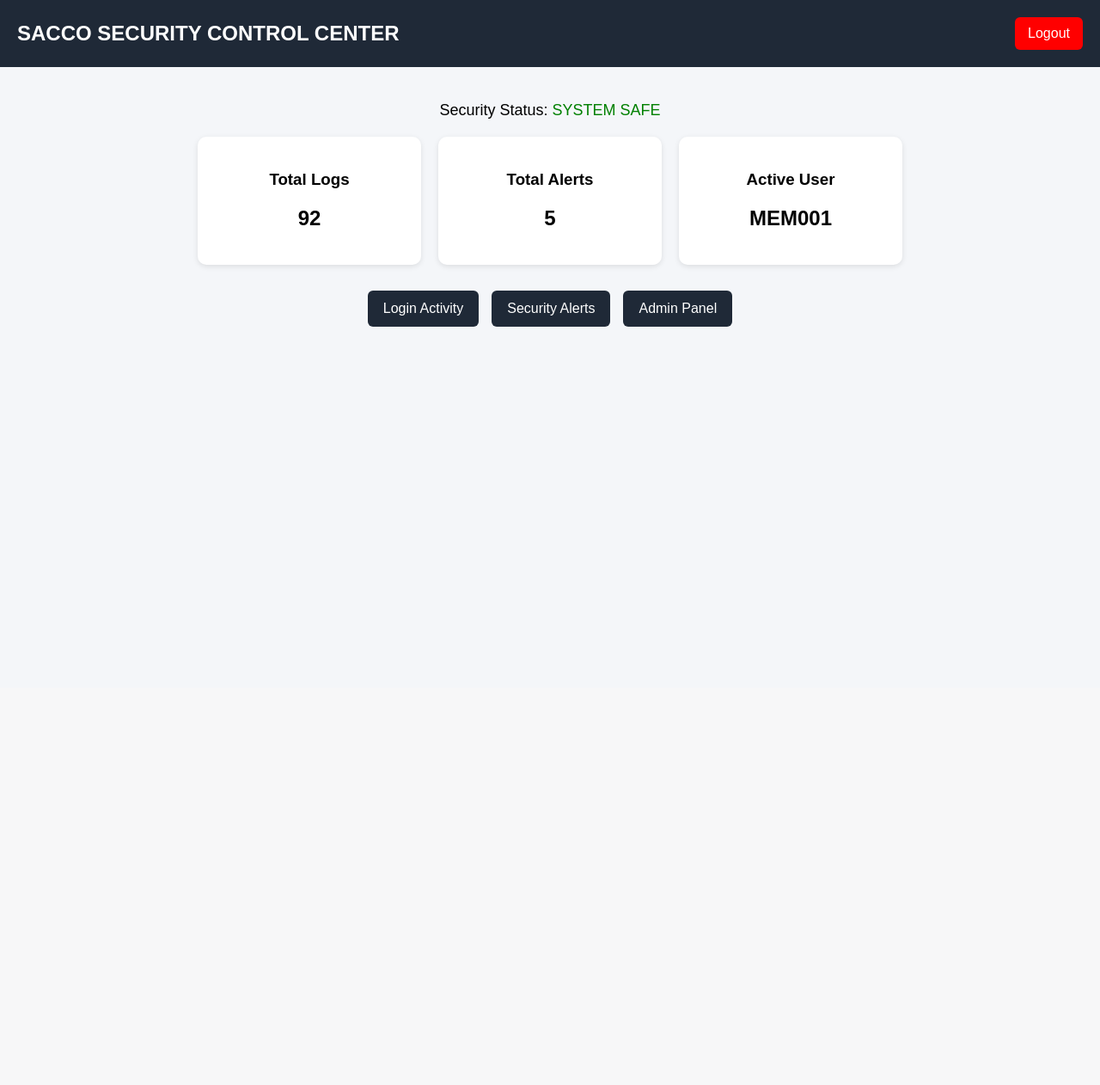
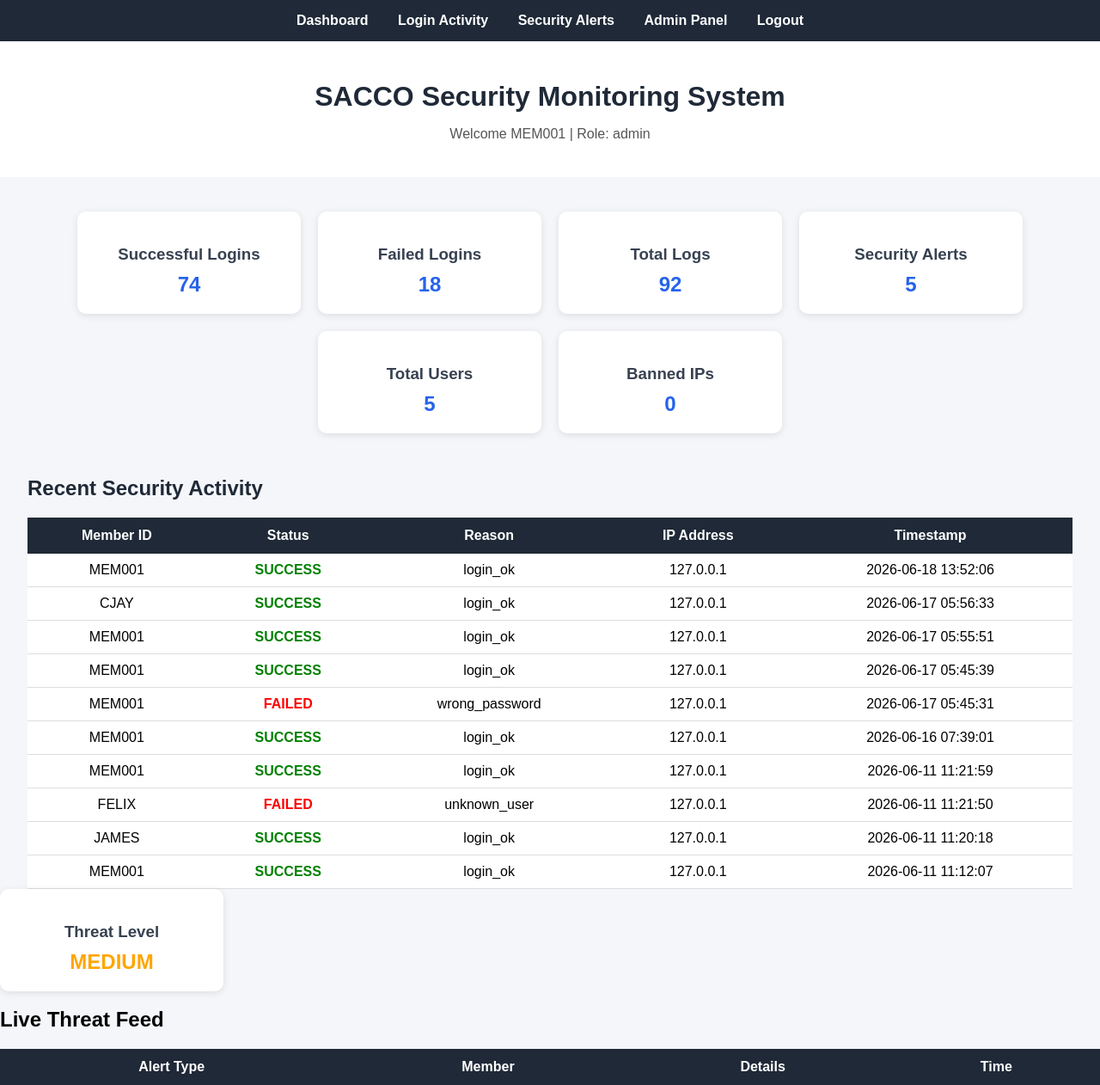
Before and after one commit to CJAY6990/SACCO-Security-System-, a Flask app: page /dashboard in a window 1280 px wide. Shown: the whole page at 86% size. Before the commit the page ends 380 px from the top, so only its background shows below. Run offline with Flask 3, Linux system fonts and the light colour scheme; a user stored in the database is signed in; data comes from the database, SQL or seed files in the repository; both versions use the stored data as it was after the commit; data that the repository does not hold is empty.

Commit message:
update SACCO Security System

```diff
--- a/app.py
+++ b/app.py
@@ -12,21 +12,20 @@ socketio = SocketIO(app, cors_allowed_origins="*")
 
 
 def emit_event(event_type, member, ip):
-    socketio.emit(
-        "security_event",
-        {
-            "type": event_type,
-            "member": member,
-            "ip": ip
-        }
-    )
+    socketio.emit("security_event", {
+        "type": event_type,
+        "member": member,
+        "ip": ip
+    })
 
 
+# ---------------- HOME ----------------
 @app.route("/")
 def home():
     return redirect(url_for("login"))
 
 
+# ---------------- LOGIN ----------------
 @app.route("/login", methods=["GET", "POST"])
 def login():
 
@@ -38,44 +37,26 @@ def login():
         password = request.form.get("password")
         ip_address = request.remote_addr
 
-        user = authenticate_user(
-            member_id,
-            password,
-            ip_address
-        )
+        user = authenticate_user(member_id, password, ip_address)
 
         if not user:
 
-            emit_event(
-                "FAILED_LOGIN",
-                member_id,
-                ip_address
-            )
+            emit_event("FAILED_LOGIN", member_id, ip_address)
 
             error = "Invalid Member ID or Password"
-
-            return render_template(
-                "login.html",
-                error=error
-            )
+            return render_template("login.html", error=error)
 
         session["member_id"] = user["member_id"]
         session["role"] = user["role"]
 
-        emit_event(
-            "SUCCESS_LOGIN",
-            member_id,
-            ip_address
-        )
+        emit_event("SUCCESS_LOGIN", member_id, ip_address)
 
         return redirect(url_for("dashboard"))
 
-    return render_template(
-        "login.html",
-        error=error
-    )
+    return render_template("login.html", error=error)
 
 
+# ---------------- SIGNUP ----------------
 @app.route("/signup", methods=["GET", "POST"])
 def signup():
 
@@ -88,12 +69,10 @@ def signup():
         phone = request.form.get("phone")
         password = request.form.get("password")
 
-        # 1. CHECK EMPTY FIELDS
         if not member_id or not email or not phone or not password:
             error = "All fields are required"
             return render_template("sign_up.html", error=error)
 
-        # 2. STRONG PASSWORD CHECK
         import re
 
         if len(password) < 8 or \
@@ -102,12 +81,11 @@ def signup():
            not re.search(r"\d", password) or \
            not re.search(r"[!@#$%^&*(),.?\":{}|<>]", password):
 
-            error = "Weak password! Use uppercase, lowercase, number & symbol"
+            error = "Weak password"
             return render_template("sign_up.html", error=error)
 
         conn = get_db_connection()
 
-        # 3. CHECK IF USER EXISTS
         existing = conn.execute(
             "SELECT * FROM users WHERE member_id = ?",
             (member_id,)
@@ -115,21 +93,14 @@ def signup():
 
         if existing:
             conn.close()
-            error = "Member already exists"
+            error = "User already exists"
             return render_template("sign_up.html", error=error)
 
-        # 4. HASH PASSWORD
         hashed_password = generate_password_hash(password)
 
-        # 5. INSERT USER (WITH EMAIL + PHONE + NOT VERIFIED)
         conn.execute("""
             INSERT INTO users (
-                member_id,
-                email,
-                phone,
-                password,
-                role,
-                verified
+                member_id, email, phone, password, role, verified
             )
             VALUES (?, ?, ?, ?, ?, ?)
         """, (
@@ -147,6 +118,10 @@ def signup():
         return redirect(url_for("login"))
 
     return render_template("sign_up.html", error=error)
+
+
+# ---------------- DASHBOARD ----------------
+# ---------------- DASHBOARD ----------------
 @app.route("/dashboard")
 def dashboard():
 
@@ -163,42 +138,92 @@ def dashboard():
         "SELECT COUNT(*) AS count FROM security_alerts"
     ).fetchone()["count"]
 
+    total_users = conn.execute(
+        "SELECT COUNT(*) AS count FROM users"
+    ).fetchone()["count"]
+
+    failed_logins = conn.execute("""
+        SELECT COUNT(*) AS count
+        FROM login_logs
+        WHERE status='FAILED'
+    """).fetchone()["count"]
+
+    successful_logins = conn.execute("""
+        SELECT COUNT(*) AS count
+        FROM login_logs
+        WHERE status='SUCCESS'
+    """).fetchone()["count"]
+
+    banned_ips = conn.execute("""
+        SELECT COUNT(*) AS count
+        FROM ip_bans
+    """).fetchone()["count"]
+
+    recent_logs = conn.execute("""
+        SELECT *
+        FROM login_logs
+        ORDER BY timestamp DESC
+        LIMIT 10
+    """).fetchall()
+
+    # Threat Level Calculation
+    if failed_logins >= 20 or total_alerts >= 10:
+        threat_level = "HIGH"
+
+    elif failed_logins >= 5 or total_alerts >= 3:
+        threat_level = "MEDIUM"
+
+    else:
+        threat_level = "LOW"
+
     conn.close()
 
     return render_template(
         "dashboard.html",
         total_logs=total_logs,
         total_alerts=total_alerts,
+        total_users=total_users,
+        failed_logins=failed_logins,
+        successful_logins=successful_logins,
+        banned_ips=banned_ips,
+        recent_logs=recent_logs,
+        threat_level=threat_level,
         member_id=session["member_id"],
         role=session["role"]
     )
 
-
+# ---------------- LOGS ----------------#
 @app.route("/logs")
 def logs_page():
 
     if "member_id" not in session:
         return redirect(url_for("login"))
 
+    status_filter = request.args.get("status")
+
     conn = get_db_connection()
 
-    logs = conn.execute(
-        """
-        SELECT *
-        FROM login_logs
-        ORDER BY timestamp DESC
-        LIMIT 50
-        """
-    ).fetchall()
+    if status_filter in ["SUCCESS", "FAILED"]:
+        logs = conn.execute("""
+            SELECT *
+            FROM login_logs
+            WHERE status = ?
+            ORDER BY timestamp DESC
+        """, (status_filter,)).fetchall()
+    else:
+        logs = conn.execute("""
+            SELECT *
+            FROM login_logs
+            ORDER BY timestamp DESC
+            LIMIT 50
+        """).fetchall()
 
     conn.close()
 
-    return render_template(
-        "logs.html",
-        logs=logs
-    )
+    return render_template("logs.html", logs=logs)
 
 
+# ---------------- ALERTS ----------------
 @app.route("/alerts")
 def alerts_page():
 
@@ -207,22 +232,18 @@ def alerts_page():
 
     conn = get_db_connection()
 
-    alerts = conn.execute(
-        """
-        SELECT *
-        FROM security_alerts
+    alerts = conn.execute("""
+        SELECT * FROM security_alerts
         ORDER BY timestamp DESC
         LIMIT 50
-        """
-    ).fetchall()
+    """).fetchall()
 
     conn.close()
 
-    return render_template(
-        "alerts.html",
-        alerts=alerts
-    )
+    return render_template("alerts.html", alerts=alerts)
 
+
+# ---------------- ADMIN ----------------
 @app.route("/admin")
 def admin():
 
@@ -235,30 +256,28 @@ def admin():
     conn = get_db_connection()
 
     users = conn.execute("""
-        SELECT *
-        FROM users
+        SELECT * FROM users
         ORDER BY member_id
     """).fetchall()
 
     conn.close()
 
-    return render_template(
-        "admin.html",
-        users=users
-    )
+    return render_template("admin.html", users=users)
 
+
+# ---------------- LOGOUT ----------------
 @app.route("/logout")
 def logout():
-
     session.clear()
-
     return redirect(url_for("login"))
 
 
+# ---------------- SOCKET ----------------
 @socketio.on("connect")
 def handle_connect():
     print("Client connected")
 
 
+# ---------------- RUN APP ----------------
 if __name__ == "__main__":
     socketio.run(app, debug=True)
--- a/templates/dashboard.html
+++ b/templates/dashboard.html
@@ -5,138 +5,255 @@
 
     <style>
         body {
-            font-family: Arial;
             margin: 0;
-            background: #f4f6f9;
+            font-family: Arial, sans-serif;
+            background-color: #f4f6f9;
         }
 
-        /* HEADER */
-        .header {
-            background: #1f2937;
-            color: white;
-            padding: 20px;
-            display: flex;
-            justify-content: space-between;
-            align-items: center;
+        .navbar {
+            background-color: #1f2937;
+            padding: 15px;
+            text-align: center;
         }
 
-        .header h2 {
+        .navbar a {
+            color: white;
+            text-decoration: none;
+            margin: 0 15px;
+            font-weight: bold;
+        }
+
+        .navbar a:hover {
+            color: #60a5fa;
+        }
+
+        .header {
+            text-align: center;
+            padding: 25px;
+            background: white;
+            margin-bottom: 20px;
+        }
+
+        .header h1 {
+            margin-bottom: 10px;
+            color: #1f2937;
+        }
+
+        .header p {
+            color: #555;
+        }
+
+        .cards {
+            display: flex;
+            justify-content: center;
+            flex-wrap: wrap;
+            gap: 20px;
+            padding: 20px;
+        }
+
+        .card-link {
+            text-decoration: none;
+            color: inherit;
+        }
+
+        .card {
+            width: 220px;
+            background: white;
+            border-radius: 10px;
+            padding: 20px;
+            text-align: center;
+            box-shadow: 0px 2px 8px rgba(0,0,0,0.1);
+            transition: 0.3s;
+        }
+
+        .card:hover {
+            transform: translateY(-5px);
+        }
+
+        .card h3 {
+            margin-bottom: 10px;
+            color: #374151;
+        }
+
+        .card h2 {
+            color: #2563eb;
             margin: 0;
         }
 
-        .logout-btn {
-            background: red;
-            color: white;
-            padding: 10px 15px;
-            text-decoration: none;
-            border-radius: 6px;
+        .section {
+            width: 95%;
+            margin: auto;
+            margin-top: 30px;
         }
 
-        /* CONTAINER */
-        .container {
-            max-width: 1100px;
-            margin: auto;
-            padding: 20px;
+        .section h2 {
+            color: #1f2937;
         }
 
-        /* CARDS */
-        .cards {
-            display: flex;
-            gap: 20px;
-            justify-content: center;
-            flex-wrap: wrap;
-            margin-top: 20px;
+        table {
+            width: 100%;
+            border-collapse: collapse;
+            background: white;
         }
 
-        .card {
-            background: white;
-            padding: 20px;
-            width: 220px;
-            border-radius: 10px;
-            text-align: center;
-            box-shadow: 0 2px 6px rgba(0,0,0,0.1);
+        th {
+            background-color: #1f2937;
+            color: white;
+            padding: 12px;
         }
 
-        /* NAVIGATION */
-        .nav {
-            display: flex;
-            justify-content: center;
-            gap: 15px;
-            margin-top: 30px;
-            flex-wrap: wrap;
+        td {
+            padding: 10px;
+            border-bottom: 1px solid #ddd;
+            text-align: center;
         }
 
-        .nav a {
-            background: #1f2937;
-            color: white;
-            padding: 12px 18px;
-            text-decoration: none;
-            border-radius: 6px;
+        tr:hover {
+            background-color: #f3f4f6;
         }
 
-        .nav a:hover {
-            background: #111827;
+        .success {
+            color: green;
+            font-weight: bold;
         }
 
-        /* STATUS */
-        .status {
-            text-align: center;
-            margin-top: 20px;
-            font-size: 18px;
+        .failed {
+            color: red;
+            font-weight: bold;
         }
-
-        .safe { color: green; }
     </style>
 </head>
 
 <body>
 
-<!-- HEADER -->
-<div class="header">
-    <h2>SACCO SECURITY CONTROL CENTER</h2>
-    <a class="logout-btn" href="/logout">Logout</a>
-</div>
+    <div class="navbar">
+        <a href="/dashboard">Dashboard</a>
+        <a href="/logs">Login Activity</a>
+        <a href="/alerts">Security Alerts</a>
 
-<!-- MAIN -->
-<div class="container">
+        {% if role == "admin" %}
+            <a href="/admin">Admin Panel</a>
+        {% endif %}
 
-    <!-- STATUS -->
-    <div class="status">
-        Security Status: <span class="safe">SYSTEM SAFE</span>
+        <a href="/logout">Logout</a>
     </div>
 
-    <!-- CARDS -->
+    <div class="header">
+        <h1>SACCO Security Monitoring System</h1>
+        <p>Welcome {{ member_id }} | Role: {{ role }}</p>
+    </div>
+
     <div class="cards">
 
-        <div class="card">
-            <h3>Total Logs</h3>
-            <h2>{{ total_logs }}</h2>
-        </div>
+        <a href="/logs?status=SUCCESS" class="card-link">
+            <div class="card">
+                <h3>Successful Logins</h3>
+                <h2>{{ successful_logins }}</h2>
+            </div>
+        </a>
+
+        <a href="/logs?status=FAILED" class="card-link">
+            <div class="card">
+                <h3>Failed Logins</h3>
+                <h2>{{ failed_logins }}</h2>
+            </div>
+        </a>
+
+        <a href="/logs" class="card-link">
+            <div class="card">
+                <h3>Total Logs</h3>
+                <h2>{{ total_logs }}</h2>
+            </div>
+        </a>
+
+        <a href="/alerts" class="card-link">
+            <div class="card">
+                <h3>Security Alerts</h3>
+                <h2>{{ total_alerts }}</h2>
+            </div>
+        </a>
+
+        <a href="/admin" class="card-link">
+            <div class="card">
+                <h3>Total Users</h3>
+                <h2>{{ total_users }}</h2>
+            </div>
+        </a>
 
         <div class="card">
-            <h3>Total Alerts</h3>
-            <h2>{{ total_alerts }}</h2>
-        </div>
-
-        <div class="card">
-            <h3>Active User</h3>
-            <h2>{{ member_id }}</h2>
+            <h3>Banned IPs</h3>
+            <h2>{{ banned_ips }}</h2>
         </div>
 
     </div>
 
-    <!-- NAVIGATION -->
-    <div class="nav">
+    <div class="section">
 
-        <a href="/logs">Login Activity</a>
+        <h2>Recent Security Activity</h2>
 
-        <a href="/alerts">Security Alerts</a>
+        <table>
+            <tr>
+                <th>Member ID</th>
+                <th>Status</th>
+                <th>Reason</th>
+                <th>IP Address</th>
+                <th>Timestamp</th>
+            </tr>
 
-        <a href="/admin">Admin Panel</a>
+            {% for log in recent_logs %}
+            <tr>
+                <td>{{ log.member_id }}</td>
+
+                <td>
+                    {% if log.status == "SUCCESS" %}
+                        <span class="success">SUCCESS</span>
+                    {% else %}
+                        <span class="failed">FAILED</span>
+                    {% endif %}
+                </td>
+
+                <td>{{ log.reason }}</td>
+                <td>{{ log.ip_address }}</td>
+                <td>{{ log.timestamp }}</td>
+            </tr>
+            {% endfor %}
+
+        </table>
 
     </div>
 
-</div>
-
 </body>
 </html>
+<div class="card">
+    <h3>Threat Level</h3>
+
+    {% if threat_level == "HIGH" %}
+        <h2 style="color:red;">HIGH</h2>
+
+    {% elif threat_level == "MEDIUM" %}
+        <h2 style="color:orange;">MEDIUM</h2>
+
+    {% else %}
+        <h2 style="color:green;">LOW</h2>
+
+    {% endif %}
+</div>
+<h2>Live Threat Feed</h2>
+
+<table>
+    <tr>
+        <th>Alert Type</th>
+        <th>Member</th>
+        <th>Details</th>
+        <th>Time</th>
+    </tr>
+
+    {% for alert in recent_alerts %}
+    <tr>
+        <td>{{ alert.alert_type }}</td>
+        <td>{{ alert.member_id }}</td>
+        <td>{{ alert.details }}</td>
+        <td>{{ alert.timestamp }}</td>
+    </tr>
+    {% endfor %}
+</table>
```
Also changed, not shown: auth.py (+98 -4 lines), update_users_table.py (added, +15 -0 lines), sacco_security.db.
